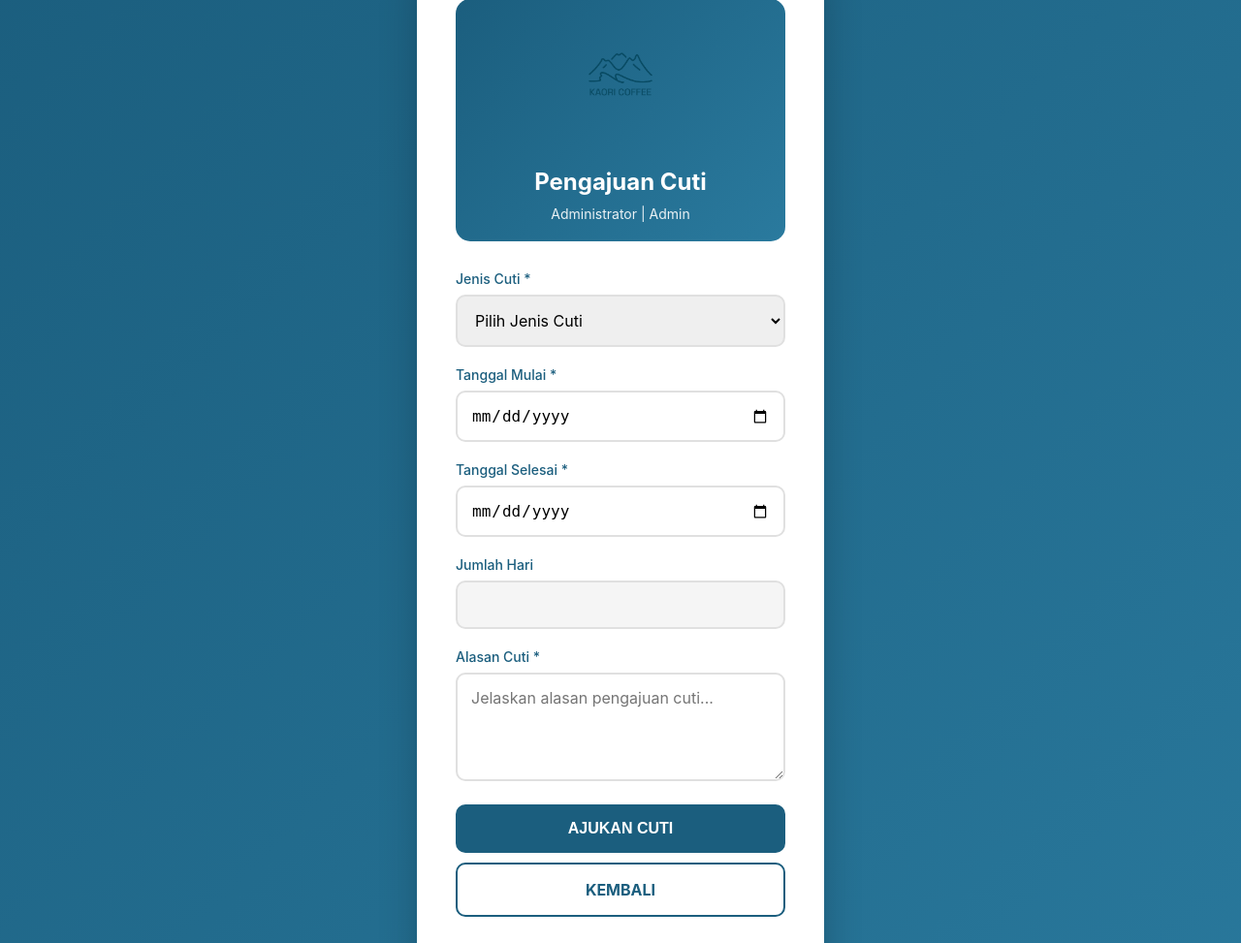
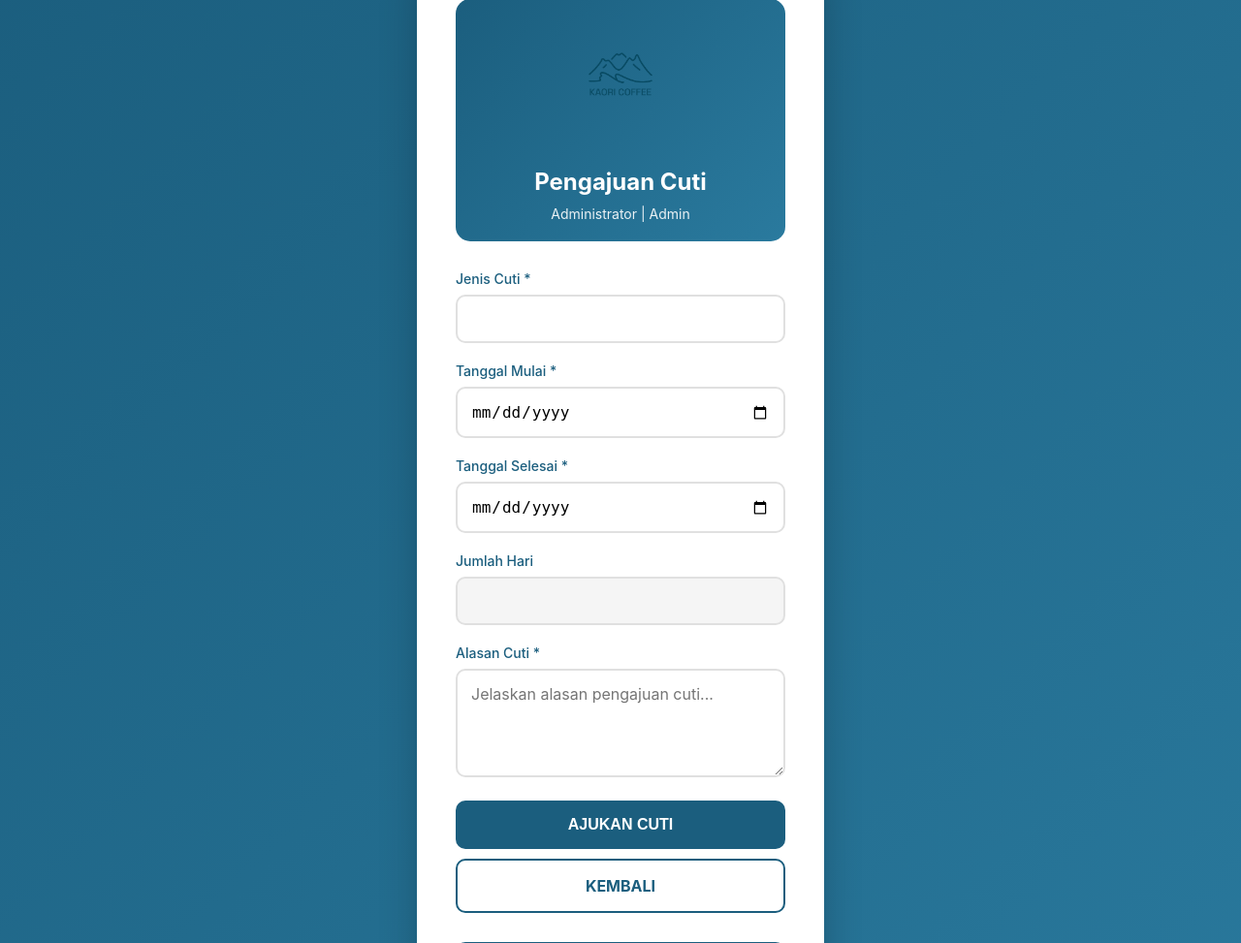
Before and after one commit to galihganji-web/kaori2, a Flask app: page /pengajuan-cuti in a window 1280 px wide. Shown: the part 61-1034 px from the top of the page at 97% size. Run offline with Flask 3, Linux system fonts and the light colour scheme; a user stored in the database is signed in; parts of the project's set-up code (start-up, migrations or seed data) failed here and were passed over.

Commit message:
Update pengajuan_cuti.html

```diff
--- a/templates/pengajuan_cuti.html
+++ b/templates/pengajuan_cuti.html
@@ -26,15 +26,7 @@
             <form method="POST" action="{{ url_for('pengajuan_cuti') }}">
                 <div class="form-group">
                     <label>Jenis Cuti *</label>
-                    <select name="jenis_cuti" required>
-                        <option value="">Pilih Jenis Cuti</option>
-                        <option value="Cuti Tahunan">Cuti Tahunan</option>
-                        <option value="Cuti Sakit">Cuti Sakit</option>
-                        <option value="Cuti Darurat">Cuti Darurat</option>
-                        <option value="Cuti Menikah">Cuti Menikah</option>
-                        <option value="Cuti Melahirkan">Cuti Melahirkan</option>
-                        <option value="Cuti Besar">Cuti Besar</option>
-                    </select>
+                    <input name="jenis_cuti" required>
                 </div>
 
                 <div class="form-group">
```
